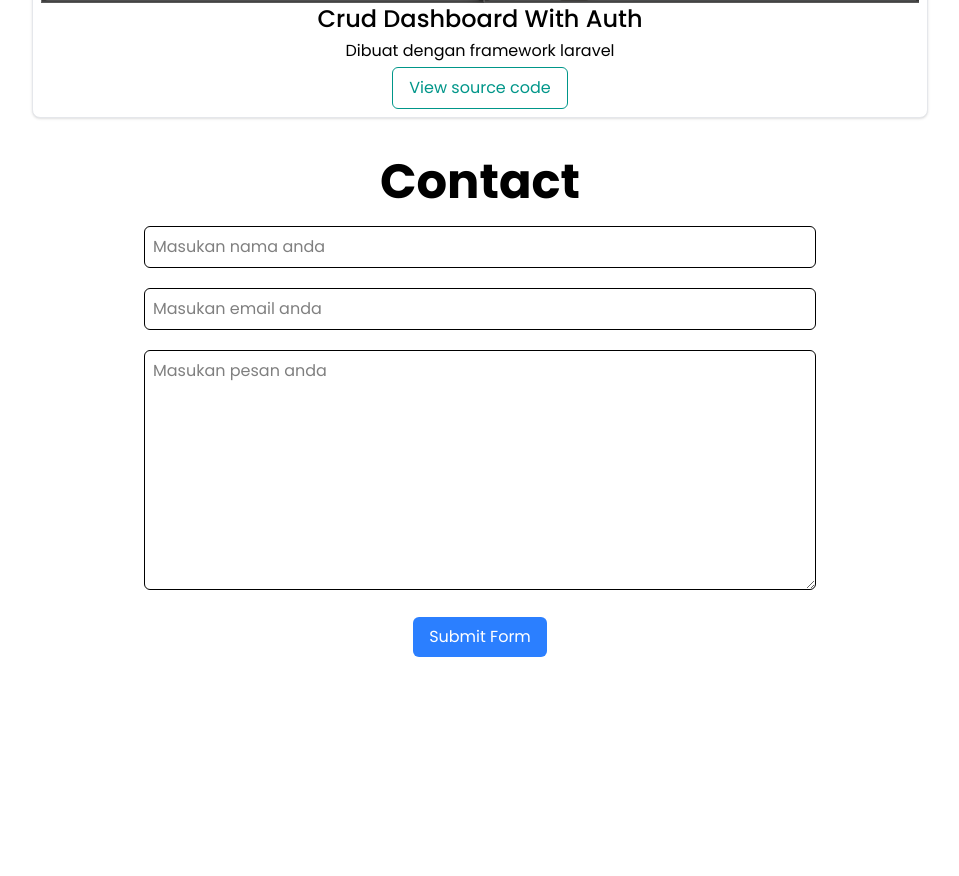
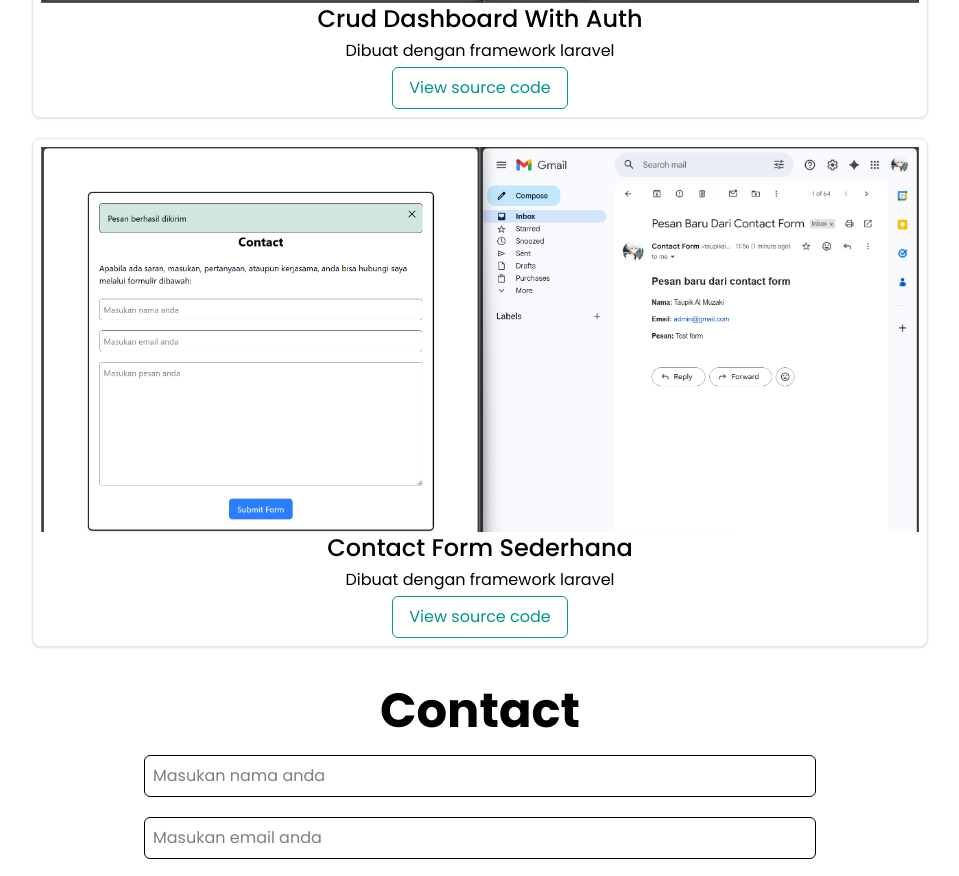
Before and after one commit to taupikalmuzaki77/taupikalmuzaki77.github.io, a website: page index.html in a window 1280 px wide. Shown: the part 1930-2806 px from the top of the page, without its empty margins (160-1119 px from the left). Before the commit the page ends 2627 px from the top, so only its background shows below. Drawn offline with nearby package versions, Linux system fonts and the light colour scheme.

Commit message:
contact form

```diff
--- a/index.html
+++ b/index.html
@@ -166,6 +166,28 @@
           </div>
         </div>
         <!-- Project 2 End -->
+        <!-- Project 3 -->
+        <div
+          class="bg-white border border-gray-200 rounded-lg shadow-sm hover:ring-2 hover:ring-gray-700 active:scale-95 transition-all md:w-3xl lg:w-4xl p-2"
+        >
+          <img src="/public/images/contactform.png" alt="Contact Form" />
+          <div class="flex flex-col gap-1">
+            <h1 class="text-center text-2xl font-medium">
+              Contact Form Sederhana
+            </h1>
+            <p class="text-center">Dibuat dengan framework laravel</p>
+            <div class="flex items-center justify-center">
+              <a
+                href="https://github.com/taupikalmuzaki77/contactform"
+                target="_blank"
+                class="cursor-pointer border border-teal-600 bg-white hover:bg-[#D1E7DD] text-teal-600 py-2 px-4 rounded-md"
+              >
+                View source code
+              </a>
+            </div>
+          </div>
+        </div>
+        <!-- Project 3 End -->
       </div>
     </section>
     <!-- Contact -->
```
Also changed, not shown: public/images/contactform.png (added).
